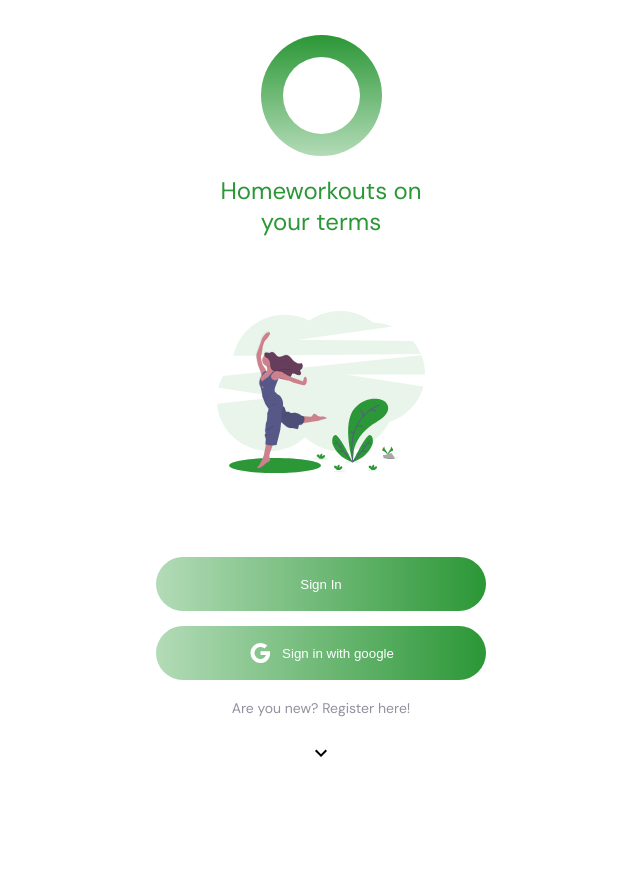
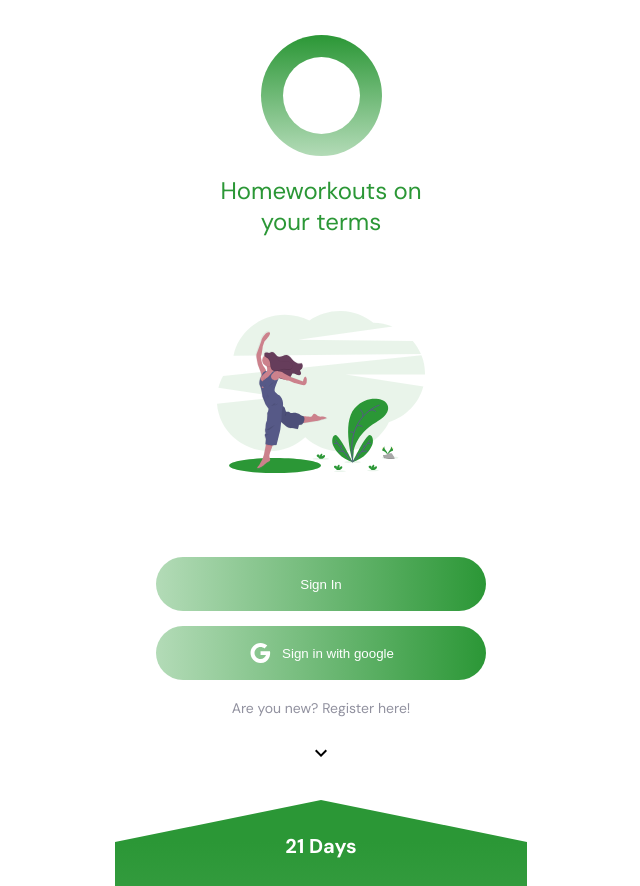
Before and after one commit to agusNiko/21DAYS-fitness-client, a React (Create React App) app: page / in a window 1280 px wide. Shown: the top 886 px of the page, without its empty margins (319-959 px from the left). Before the commit the page ends 800 px from the top, so only its background shows below. Built offline with nearby package versions, Linux system fonts and the light colour scheme.

Commit message:
add about component to landing page component

```diff
--- a/src/components/landing-page/landing-page.jsx
+++ b/src/components/landing-page/landing-page.jsx
@@ -3,9 +3,12 @@ import "./landing-page.css";
 
 import React from "react";
 import Img from "./img";
+import { height } from "@mui/system";
+import About from "./about";
 
 const LandingPage = (props) => {
   return (
+    <div>
       <div className="landing-page__box">
         <div className="landing-page__top">
           <div className="circle">
@@ -29,6 +32,8 @@ const LandingPage = (props) => {
           <KeyboardArrowDown className="down-arrow__icon"></KeyboardArrowDown>
         </div>
       </div>
+      <About></About>
+    </div>
   );
 };
 
```
Lines whose indentation alone changed are shown as unchanged.
